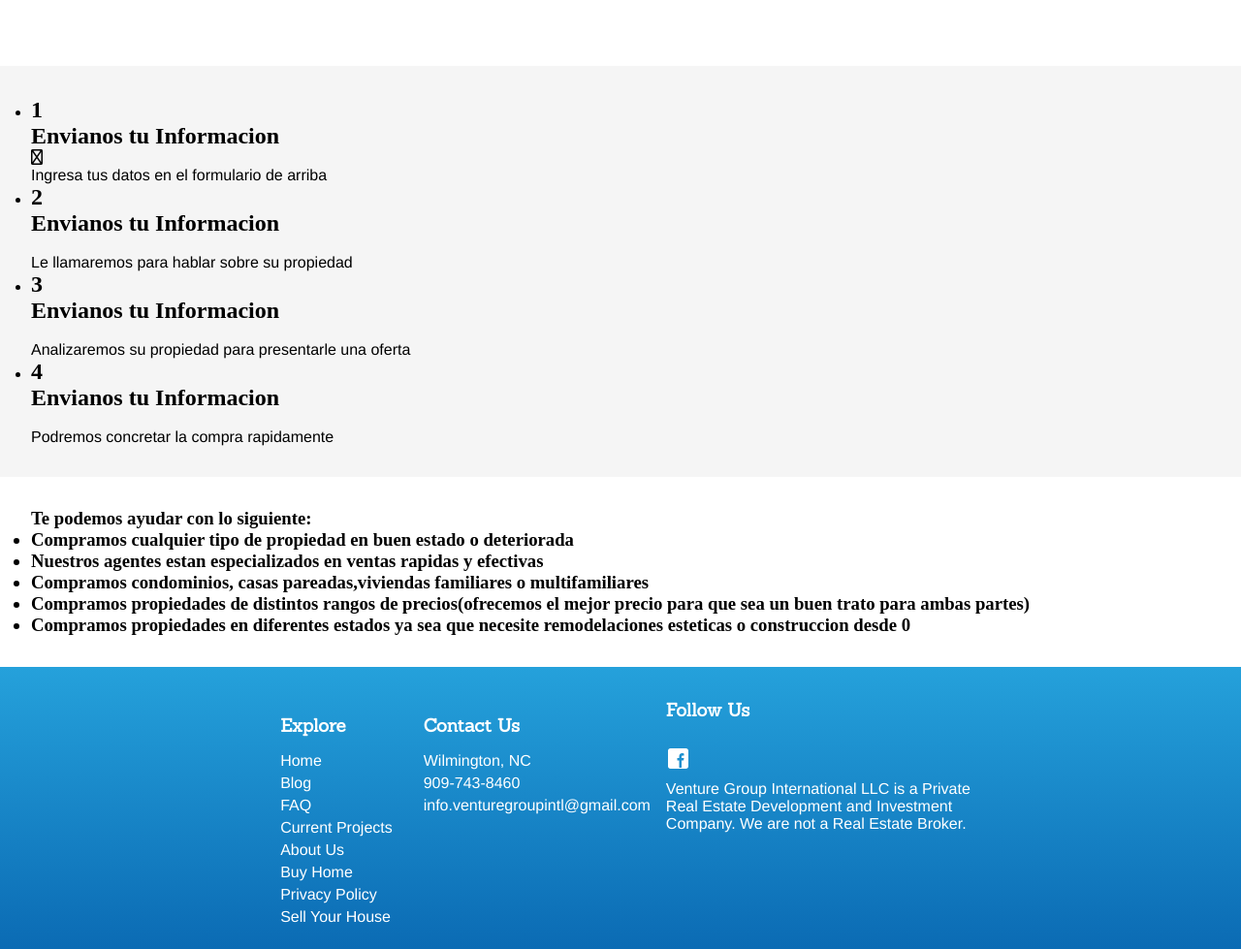
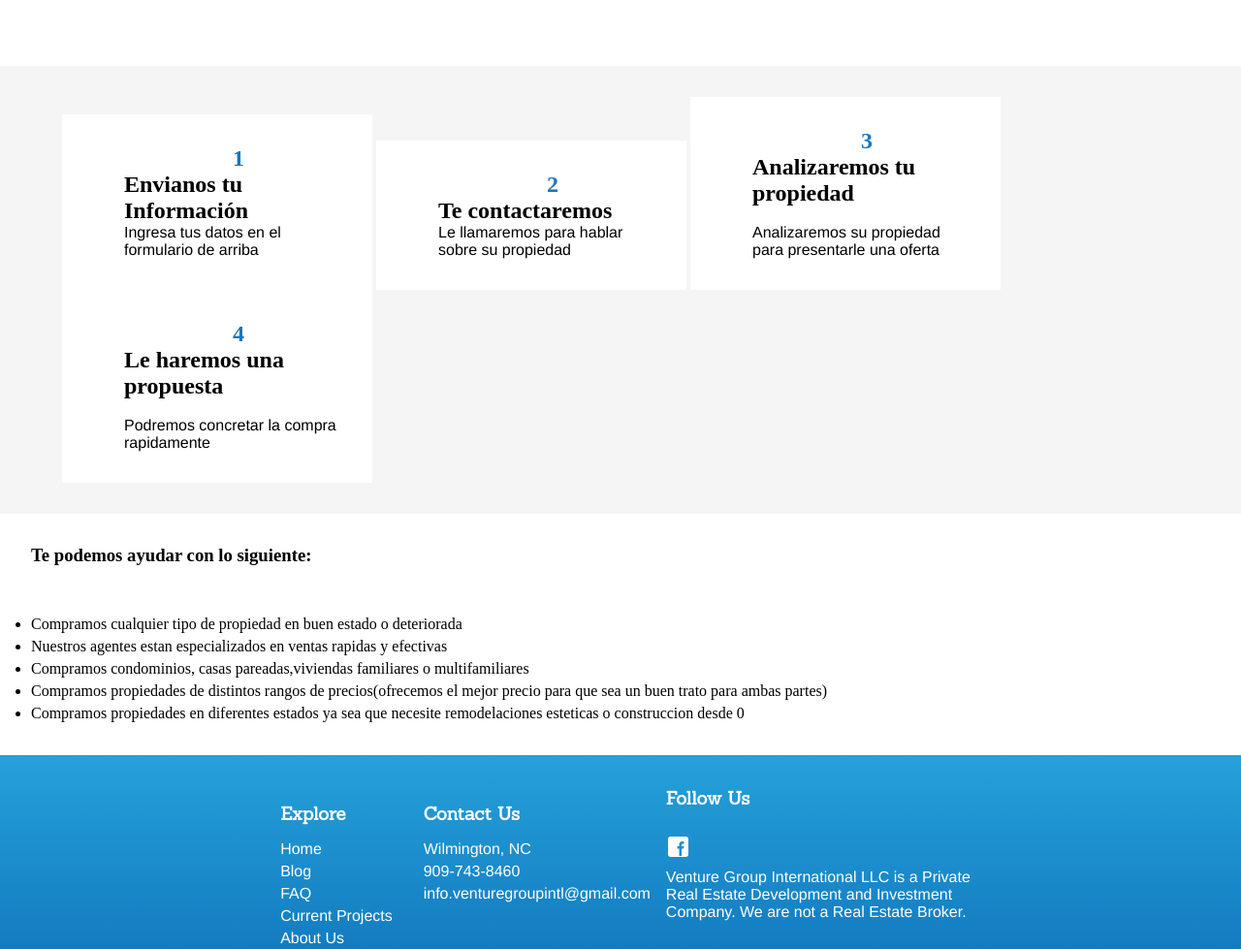
Before and after one commit to Nicodemus00MG/proyecto_venture_group, a plain HTML site: page src/html/agents.html in a window 1280 px wide. Shown: the part 859-1838 px from the top of the page at 97% size. Drawn offline with nearby package versions, Linux system fonts and the light colour scheme; files whose address does not match are found by name.

Commit message:
modificacion icons

```diff
--- a/src/css/agents.css
+++ b/src/css/agents.css
@@ -199,8 +199,34 @@ padding: 2rem;
   display: flex;
   padding: 2rem;
   background-color: var(--color-background-form);
+  padding-left: 4rem;
 }
+
+.Card-icons{
+  display:inline-block;
+  justify-content: center;
+  align-items: center;
+  background-color: white;
+  list-style: none;
+  padding: 2rem;
+  padding-left:4rem ;
+  width: 20rem;
+  height: auto;
+}
+.Card-icons h1{
+ margin-left: 50%;
+ color: var(--color-bg-top);
+}
+
 .help{
-  display: flex;
+  display: block;
   padding: 2rem;
 }
+
+.title_help{
+  padding-bottom: 3rem;
+}
+
+.help ul>li{
+  line-height: 23px;
+}
--- a/src/html/agents.html
+++ b/src/html/agents.html
@@ -7,12 +7,8 @@
 
     <link rel="stylesheet" href="../css/agents.css" />
     <title>venture Group</title>
-    <script
-      src="https://kit.fontawesome.com/6c7353830a.js"
-      crossorigin="anonymous"
-    ></script>
-
-    <script src="./main.js"></script>
+    <script src="https://kit.fontawesome.com/3e8e6b002f.js" crossorigin="anonymous"></script>
+        <script src="./main.js"></script>
   </head>
   <body>
     <header class="header_principal">
@@ -117,30 +113,31 @@
 
     <section class="section_icons">
        <ul>
-        <li>
+        <li class="Card-icons">
           <h1>1</h1>
-          <h2>Envianos tu Informacion</h2>
-          <i class="fa-regular fa-laptop"></i>
+          <FontAwesomeIcon icon="fa-regular fa-laptop" />
+          <h2>Envianos tu Información</h2>
+
           <p>Ingresa tus datos en el formulario de arriba</p>
         </li>
 
-        <li >
+        <li class="Card-icons">
           <h1>2</h1>
-          <h2>Envianos tu Informacion</h2>
-          <img src="" alt="">
+          <h2>Te contactaremos</h2>
+
           <p>Le llamaremos para hablar sobre su propiedad</p>
         </li>
 
-        <li>
+        <li class="Card-icons">
           <h1>3</h1>
-          <h2>Envianos tu Informacion</h2>
+          <h2>Analizaremos tu propiedad</h2>
           <img src="" alt="">
           <p>Analizaremos su propiedad para presentarle una oferta</p>
         </li>
 
-        <li >
+        <li class="Card-icons">
           <h1>4</h1>
-          <h2>Envianos tu Informacion</h2>
+          <h2>Le haremos una propuesta</h2>
           <img src="" alt="">
           <p>Podremos concretar la compra rapidamente</p>
       </li>
@@ -149,7 +146,7 @@
     </section>
 
     <section class="help">
-        <h3> Te podemos ayudar con lo siguiente:
+        <h3 class="title_help" > Te podemos ayudar con lo siguiente:</h3>
             <ul>
                 <li>
                     Compramos cualquier tipo de propiedad en buen estado o deteriorada
@@ -167,7 +164,7 @@
             Compramos propiedades en diferentes estados ya sea que necesite remodelaciones esteticas o construccion desde 0
                 </li>
             </ul>
-        </h3>
+
     </section>
 <!-- ------------------------------------------------------------------------------------------------------ -->
     <footer class="footer_container_principal">
```
